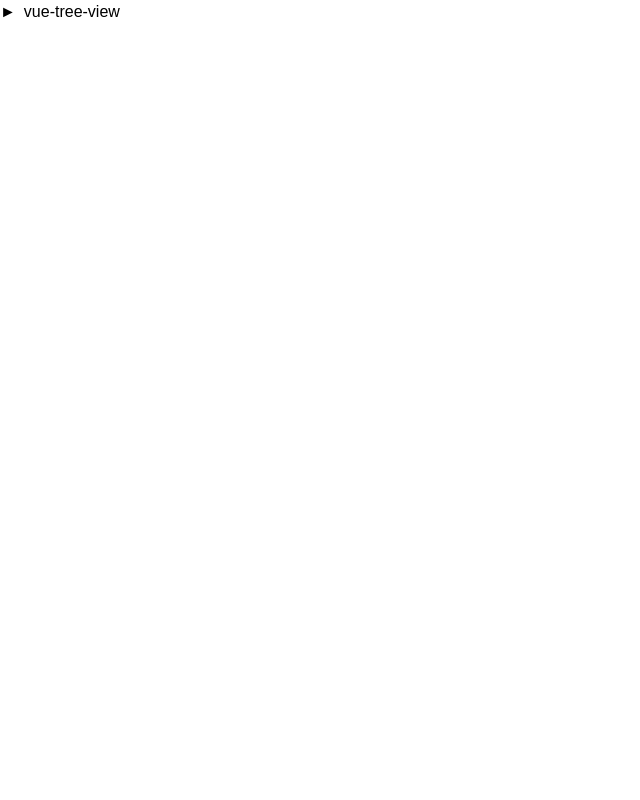
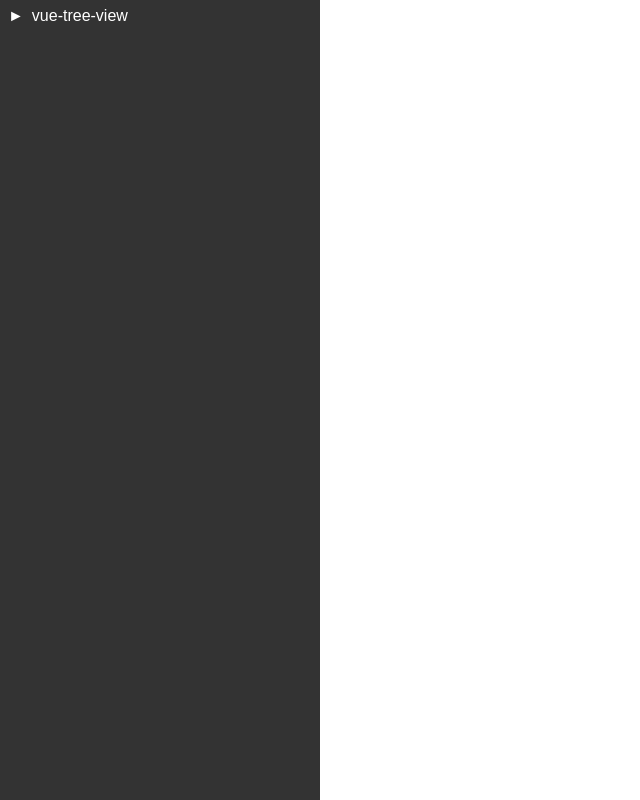
Before and after one commit to bohdanmoroziuk/vue-tree-view, a Vue app: page / in a window 1280 px wide. Shown: the whole page, without its empty margins (0-640 px from the left). Built offline with nearby package versions, Linux system fonts and the light colour scheme.

Commit message:
feat(App): edit template, add styles

```diff
--- a/src/App.vue
+++ b/src/App.vue
@@ -1,6 +1,8 @@
 <template>
-  <div class="app" id="app">
-    <TreeView :node="node" />
+  <div class="App" id="app">
+    <aside class="App-sidebar">
+      <TreeView :node="node" />
+    </aside>
   </div>
 </template>
 
@@ -68,3 +70,27 @@
   };
 }
 </script>
+
+<style scoped>
+.App {
+  width: 100%;
+  height: 100%;
+  background-color: #fff;
+  color: #333;
+}
+
+.App-sidebar {
+  height: 100%;
+  max-width: 25%;
+  overflow: auto;
+  padding: 0.25rem 0.5rem;
+  background-color: #333;
+  color: #fff;
+}
+
+@media (min-width: 1370px) {
+  .App-sidebar {
+    max-width: 15%;
+  }
+}
+</style>
```
